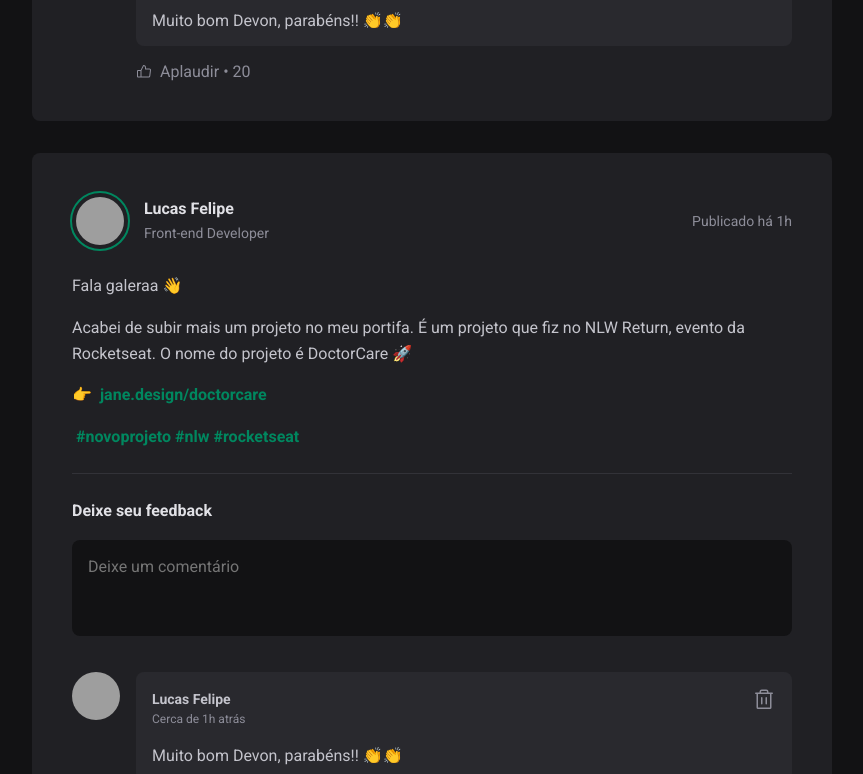
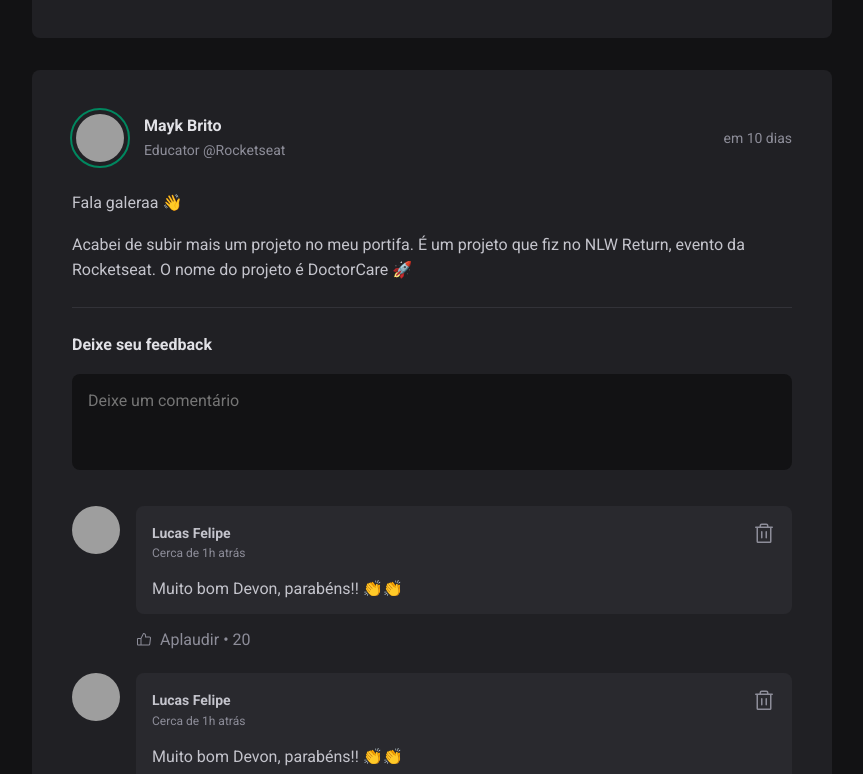
Before and after one commit to LFeli/Ignite-feed, a React (Vite) app: page / in a window 1280 px wide. Shown: the part 1028-1802 px from the top of the page, without its empty margins (352-1215 px from the left). Built offline with nearby package versions, Linux system fonts and the light colour scheme; grey boxes are pictures that could not be loaded.

Commit message:
feat: Adding date interactivity to the post component

```diff
--- a/src/components/post/Post.jsx
+++ b/src/components/post/Post.jsx
@@ -1,38 +1,45 @@
+import { format, formatDistanceToNow } from "date-fns";
+import ptBR from "date-fns/locale/pt-BR";
+
 import { Avatar } from '../avatar/Avatar';
 import { Comment } from '../comment/Comment';
 import styles from './Post.module.css';
 
-export function Post(props) {
-  console.log(props);
+export function Post({ author, publishedAt, content }) {
+  const publishedDateFormated = format(publishedAt, "d 'de' LLLL 'às' HH:mm'h'", {
+    locale: ptBR
+  })
+
+  const publishedDateRelativeNow = formatDistanceToNow(publishedAt, {
+    locale: ptBR,
+    addSuffix: true,
+  })
 
   return (
     <article className={styles.post}>
       <header>
         <div className={styles.author}>
-          <Avatar src="https://github.com/LFeli.png"/>
+          <Avatar src={author.avatarUrl}/>
 
           <div className={styles.authorInfo}>
-            <strong>Lucas Felipe</strong>
-            <span>Front-end Developer</span>
+            <strong>{author.name}</strong>
+            <span>{author.role}</span>
           </div>
         </div>
 
-        <time title='16 de Dezembro as 16:00h' dateTime='2023-12-16 16:00:00'>Publicado há 1h</time>
+        <time title={publishedDateFormated} dateTime={publishedAt.toISOString()}>
+          {publishedDateRelativeNow}
+        </time>
       </header>
 
       <div className={styles.content}>
-        <p>Fala galeraa 👋</p>
-        <p>
-          Acabei de subir mais um projeto no meu portifa. É um projeto que fiz no NLW Return, evento da Rocketseat. O nome do projeto é DoctorCare 🚀
-        </p>
-
-        <p> 👉 <a href="#">jane.design/doctorcare</a></p>
-
-        <p>
-          <a href="#">#novoprojeto</a>
-          <a href="#">#nlw</a>
-          <a href="#">#rocketseat</a>
-        </p>
+        {content.map( line => {
+          if (line.type === 'paragraph') {
+            return <p>{line.content}</p>
+          } else if (line.type === 'link'){
+            <p><a href="#">{line.content}</a></p>
+          }
+        })}
       </div>
 
       <form className={styles.commentForm}>
```
